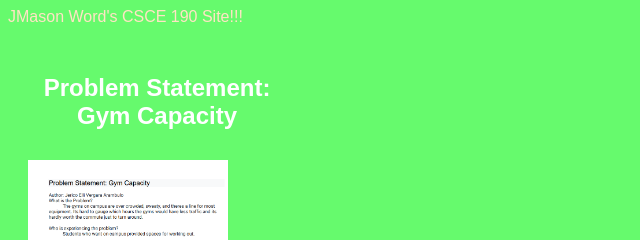
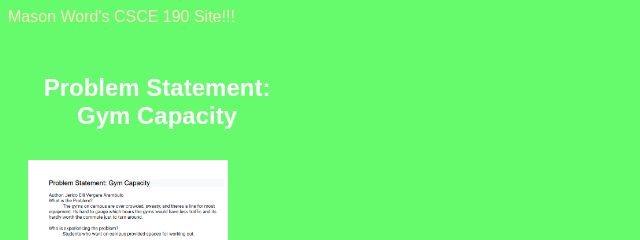
Before and after one commit to maseword/maseword.github.io, a plain HTML site: page index.html in a window 1280 px wide. Shown: the top 240 px of the page, 0-640 px from the left. Drawn offline with Linux system fonts and the light colour scheme.

Commit message:
Add files via upload

```diff
--- a/index.html
+++ b/index.html
@@ -5,7 +5,7 @@
         <link rel="stylesheet" href="styles.css">
     </head>
     <body>
-        <hl>JMason Word's CSCE 190 Site!!!</hl>
+        <hl>Mason Word's CSCE 190 Site!!!</hl>
 
 
 <div class="assignment">
```
